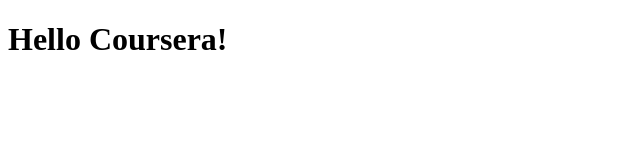
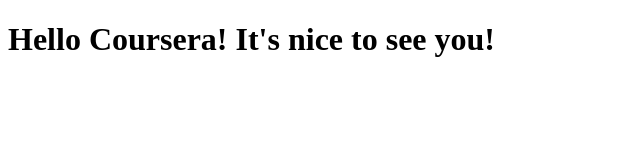
Before and after one commit to nms91/coursera-test, a plain HTML site: page site/index.html in a window 1280 px wide. Shown: the whole page, without its empty margins (0-640 px from the left). Drawn offline with Linux system fonts and the light colour scheme.

Commit message:
sample modification

```diff
--- a/site/index.html
+++ b/site/index.html
@@ -4,6 +4,6 @@
 	<title>Hello Coursera!</title>
 </head>
 <body>
-<h1> Hello Coursera! </h1>
+<h1> Hello Coursera! It's nice to see you!</h1>
 </body>
 </html>
```
